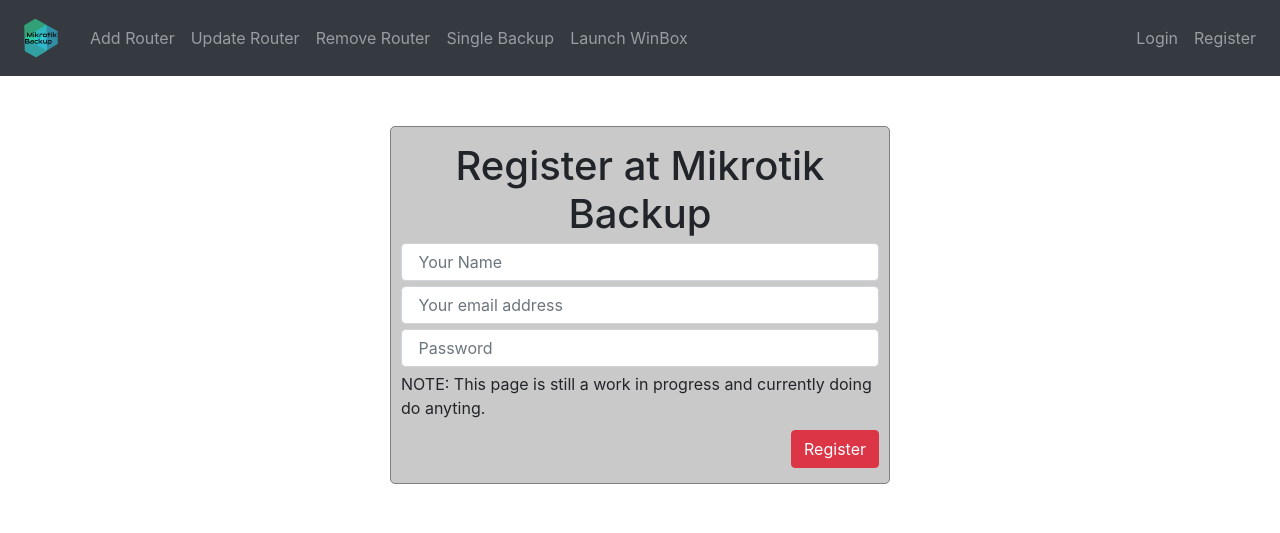
After one commit to eli-cobler/MikrotikBackup, a Flask app: page /account/register in a window 1280 px wide. The commit adds this page. Shown: the top 533 px of the page. Run offline with Flask 2, Linux system fonts and the light colour scheme; parts of the project's set-up code (start-up, migrations or seed data) failed here and were passed over; some libraries are stand-ins or nearby versions.

Commit message:
Added Account Pages and CSS
Adding the needed files for the varioou account pages including the CSS files.

```diff
--- /dev/null
+++ b/static/css/account.css
@@ -0,0 +1,31 @@
+
+.form-container {
+    padding: 50px;
+}
+
+form.account-form > * {
+    margin-top: 5px;
+    margin-bottom: 5px;
+}
+
+form.account-form h1 {
+    text-align: center;
+}
+
+form.account-form button {
+    float: right;
+}
+
+form.account-form {
+    margin-left: auto;
+    margin-right: auto;
+    max-width: 500px;
+    background-color: #c9c9c9;
+    border: 1px solid gray;
+    border-radius: 5px;
+    padding: 10px;
+}
+
+.error-msg {
+    text-align: center;
+}
--- a/static/css/styles.css
+++ b/static/css/styles.css
@@ -110,3 +110,7 @@
   .routertable .actions a {
     color: white;
   }
+
+  .error-msg {
+    color: #b30000;
+}
--- /dev/null
+++ b/templates/account/register.html
@@ -0,0 +1,24 @@
+{% extends "shared/_layout.html" %}
+{% block title %}Register{% endblock %}
+{% block main_content %}
+    <div class="form-container">
+        <form action="" method="POST" class="account-form">
+            <h1>Register at Mikrotik Backup</h1>
+
+            <input name="name" type="text" placeholder=" Your Name" class="form-control" value="{{ name }}">
+            <input name="email" type="text" placeholder=" Your email address" class="form-control" value="{{ email }}">
+            <input name="password" type="password" placeholder=" Password" class="form-control" value="{{ password }}">
+            <p>NOTE: This page is still a work in progress and currently doing do anyting. </p>
+            <button type="submit" class="btn btn-danger">Register</button>
+            <div style="clear: both;"></div>
+
+            {% if error %}
+                <div class="error-msg">{{ error }}</div>
+            {% endif %}
+        </form>
+    </div>
+{% endblock %}
+
+{% block additional_css %}
+    <link rel="stylesheet" href="/static/css/account.css">
+{% endblock %}
```
Also changed, not shown: templates/account/index.html (added, +14 -0 lines), templates/account/login.html (added, +9 -0 lines).
